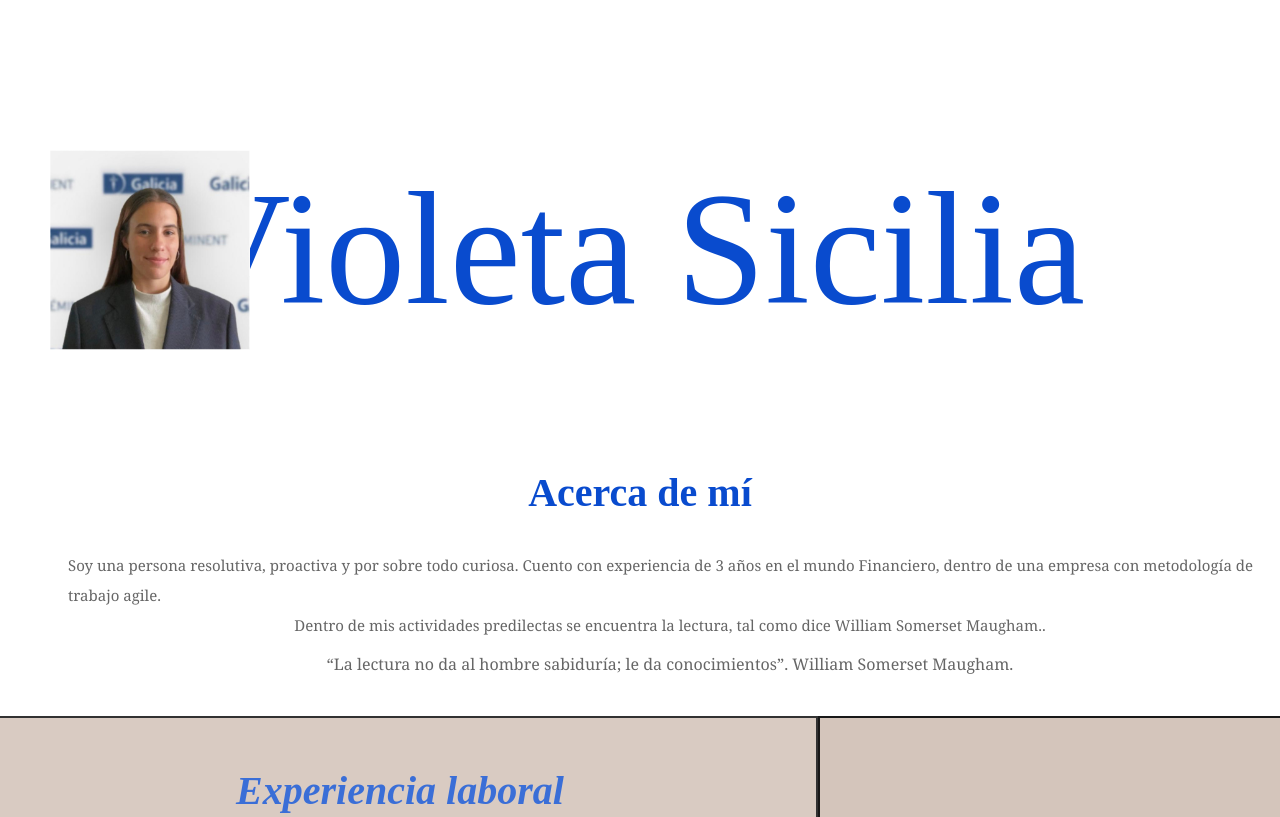
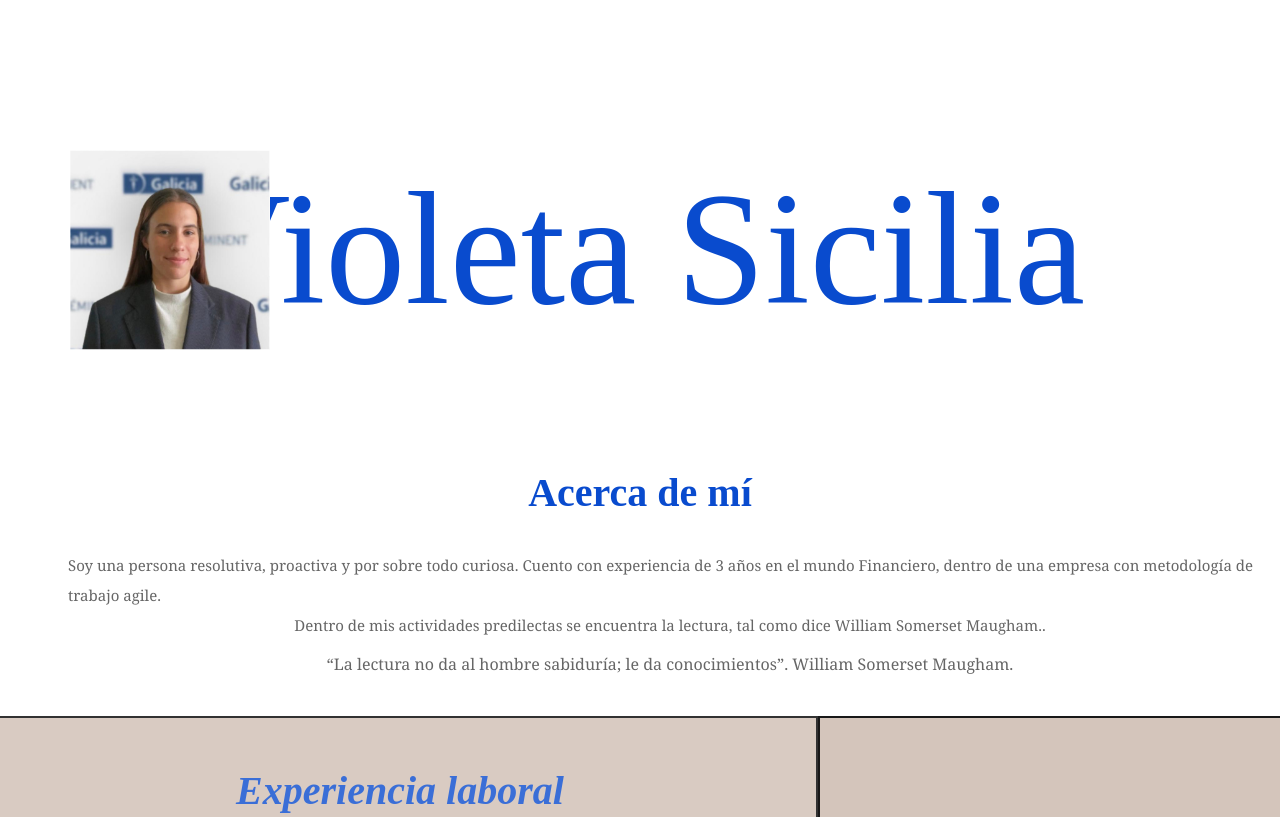
Before and after one commit to violetasicilia4/3b, a plain HTML site: page index.html in a window 1280 px wide. Shown: the top 817 px of the page. Drawn offline with Linux system fonts and the light colour scheme.

Commit message:
Update index.html

```diff
--- a/index.html
+++ b/index.html
@@ -40,7 +40,7 @@ p { display: flex;
 
 .ima{position:absolute;
     top:150px;
-  left:50px;}
+  left:70px;}
 
 blockquote { display: flex;
   justify-content: center;
```
